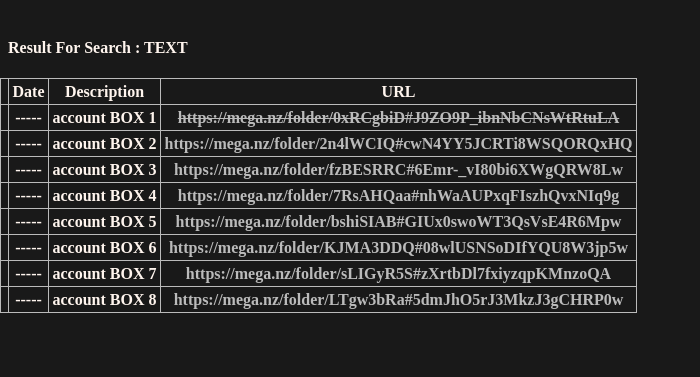
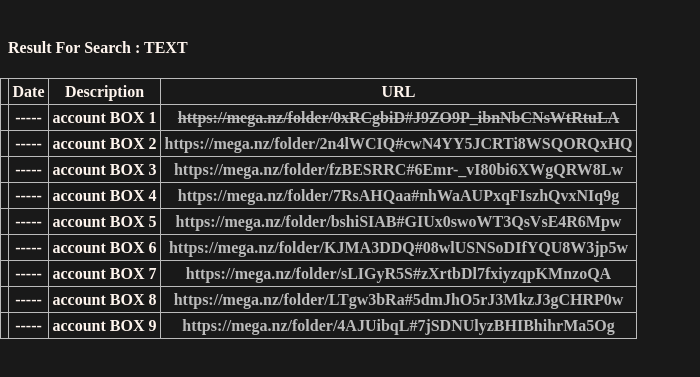
Before and after one commit to rap0at/SOURCE, a plain HTML site: page txt.html in a window 1280 px wide. Shown: the part 133-510 px from the top of the page, without its empty margins (0-700 px from the left). Drawn offline with Linux system fonts and the light colour scheme.

Commit message:
Add files via upload

```diff
--- a/txt.html
+++ b/txt.html
@@ -184,6 +184,13 @@
                 <td>account BOX 8</td>
                 <td><a href="https://mega.nz/folder/LTgw3bRa#5dmJhO5rJ3MkzJ3gCHRP0w">https://mega.nz/folder/LTgw3bRa#5dmJhO5rJ3MkzJ3gCHRP0w</a></td>
             </tr>
+
+            <tr>
+                <td></td>
+                <td>-----</td>
+                <td>account BOX 9</td>
+                <td><a href="https://mega.nz/folder/4AJUibqL#7jSDNUlyzBHIBhihrMa5Og">https://mega.nz/folder/4AJUibqL#7jSDNUlyzBHIBhihrMa5Og</a></td>
+            </tr>
            </tbody>
        </table>
 
```
Also changed, not shown: index.html (+1 -1 lines), index_main.html (+1 -1 lines), index_tutorial.html (+1 -1 lines).
